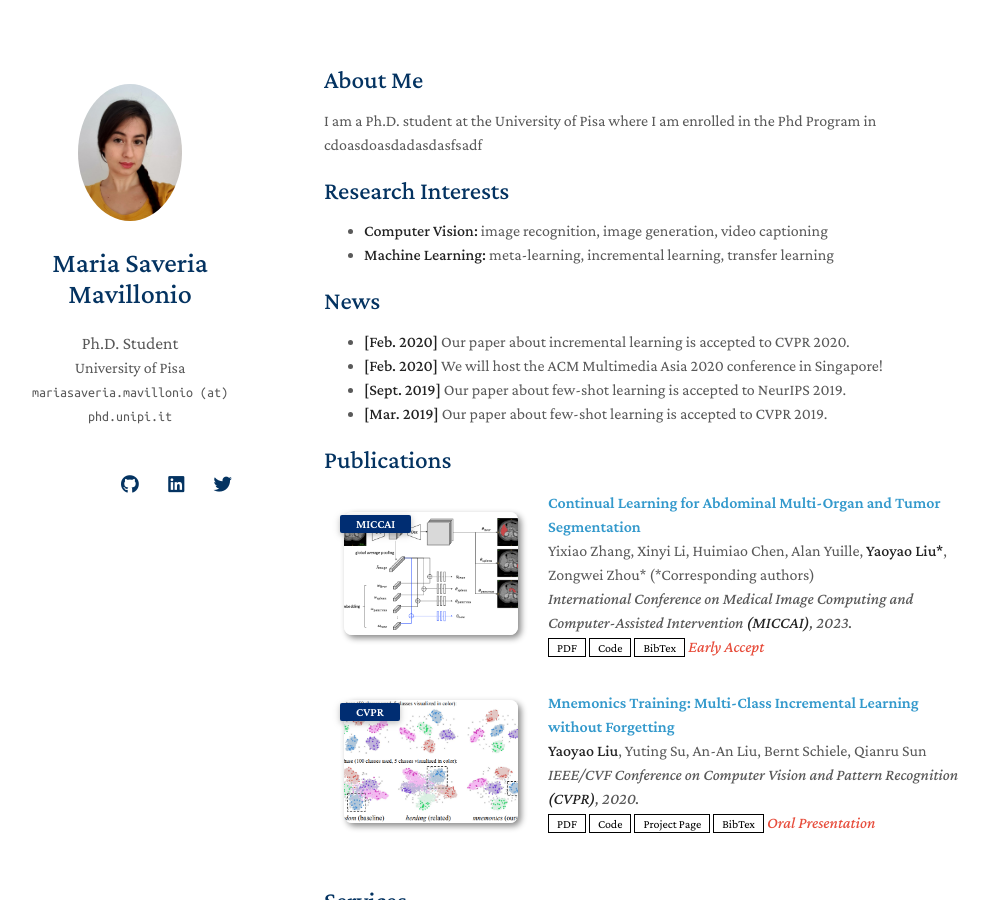
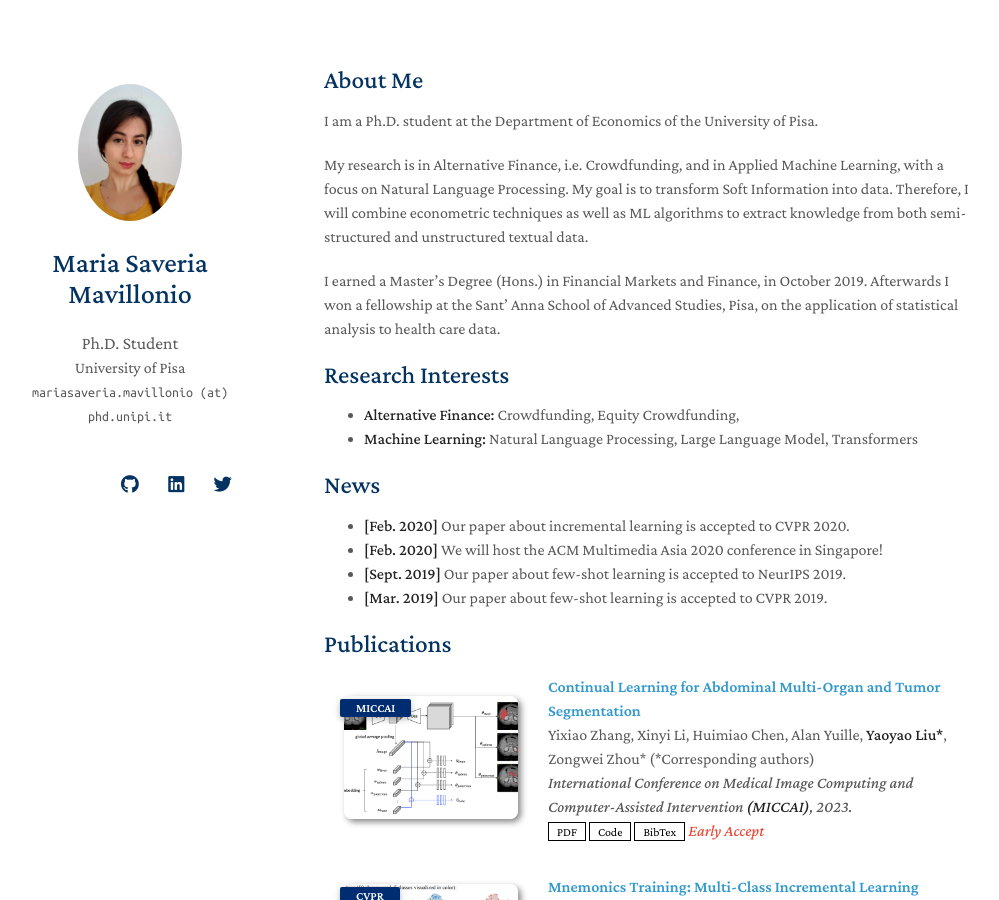
Before and after one commit to marisamavillonio/marisamavillonio.github.io, a Jekyll site: the page built from index.md, in a window 1280 px wide and 900 px high. Shown: the whole window, without its empty margins (146-1145 px from the left). Built offline with Jekyll 4.4.1, drawn with Linux system fonts in a browser that asks for light colours; nearby versions of some CDN libraries; a style sheet for code colours, icons or effects is not loaded; our own code applies the rules of GitHub Pages for plain Markdown files.

```diff
--- a/index.md
+++ b/index.md
@@ -4,12 +4,20 @@ layout: homepage
 
 ## About Me
 
-I am a Ph.D. student at the University of Pisa where I am enrolled in the Phd Program in cdoasdoasdadasdasfsadf
+I am a Ph.D. student at the Department of Economics of the University of Pisa.
+
+My research is in Alternative Finance, i.e. Crowdfunding, and in  Applied Machine Learning, with a focus on Natural Language Processing.
+My goal is to transform Soft Information into data.
+Therefore, I will combine econometric techniques as well as ML algorithms to extract knowledge from both semi-structured and unstructured textual data.
+
+
+I earned a Master’s Degree (Hons.) in Financial Markets and Finance, in October 2019.
+Afterwards I won a fellowship at the Sant’ Anna School of Advanced Studies, Pisa, on the application of statistical analysis to health care data.
 
 ## Research Interests
 
-- **Computer Vision:** image recognition, image generation, video captioning
-- **Machine Learning:** meta-learning, incremental learning, transfer learning
+- **Alternative Finance:** Crowdfunding, Equity Crowdfunding,
+- **Machine Learning:** Natural Language Processing, Large Language Model, Transformers
 
 ## News
 
```
